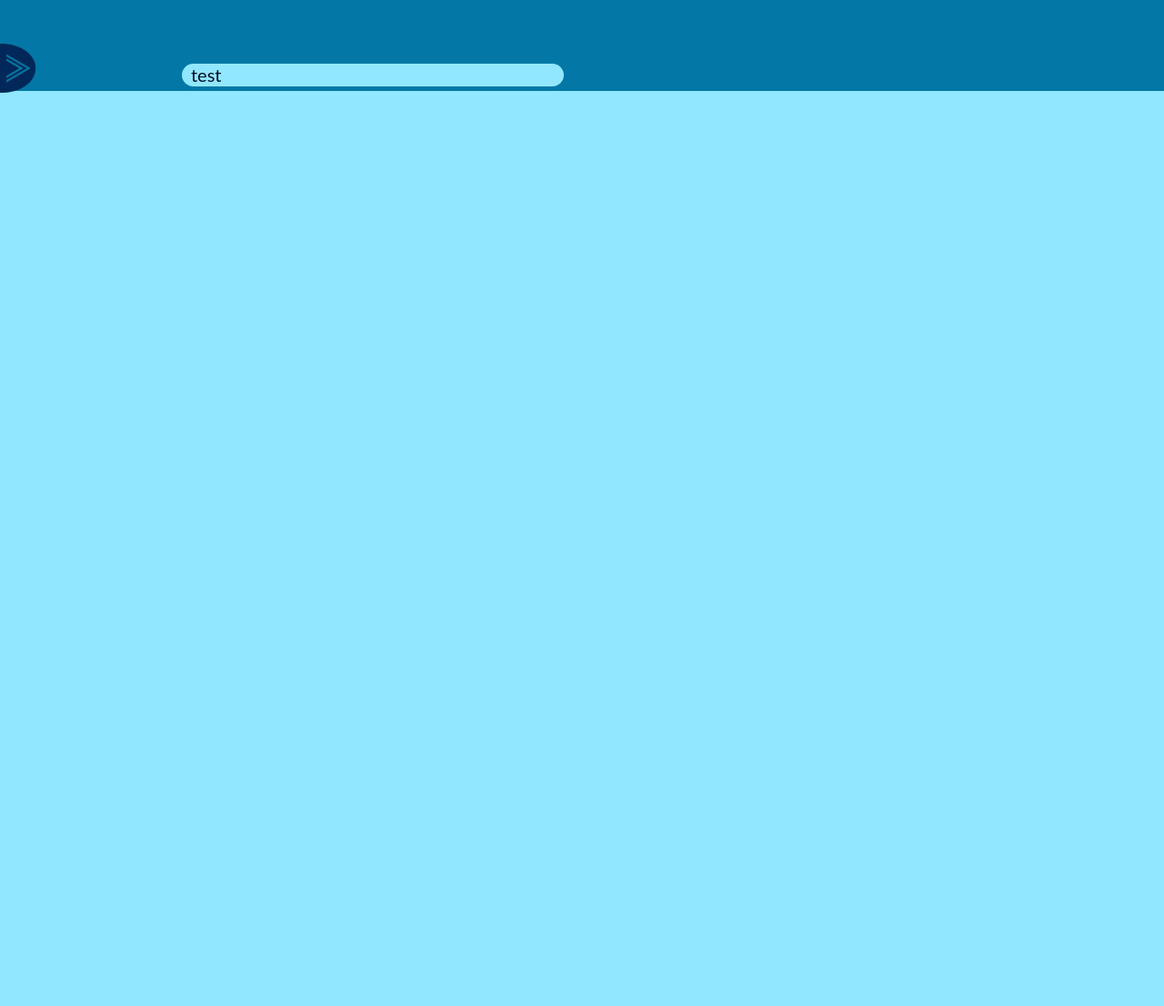
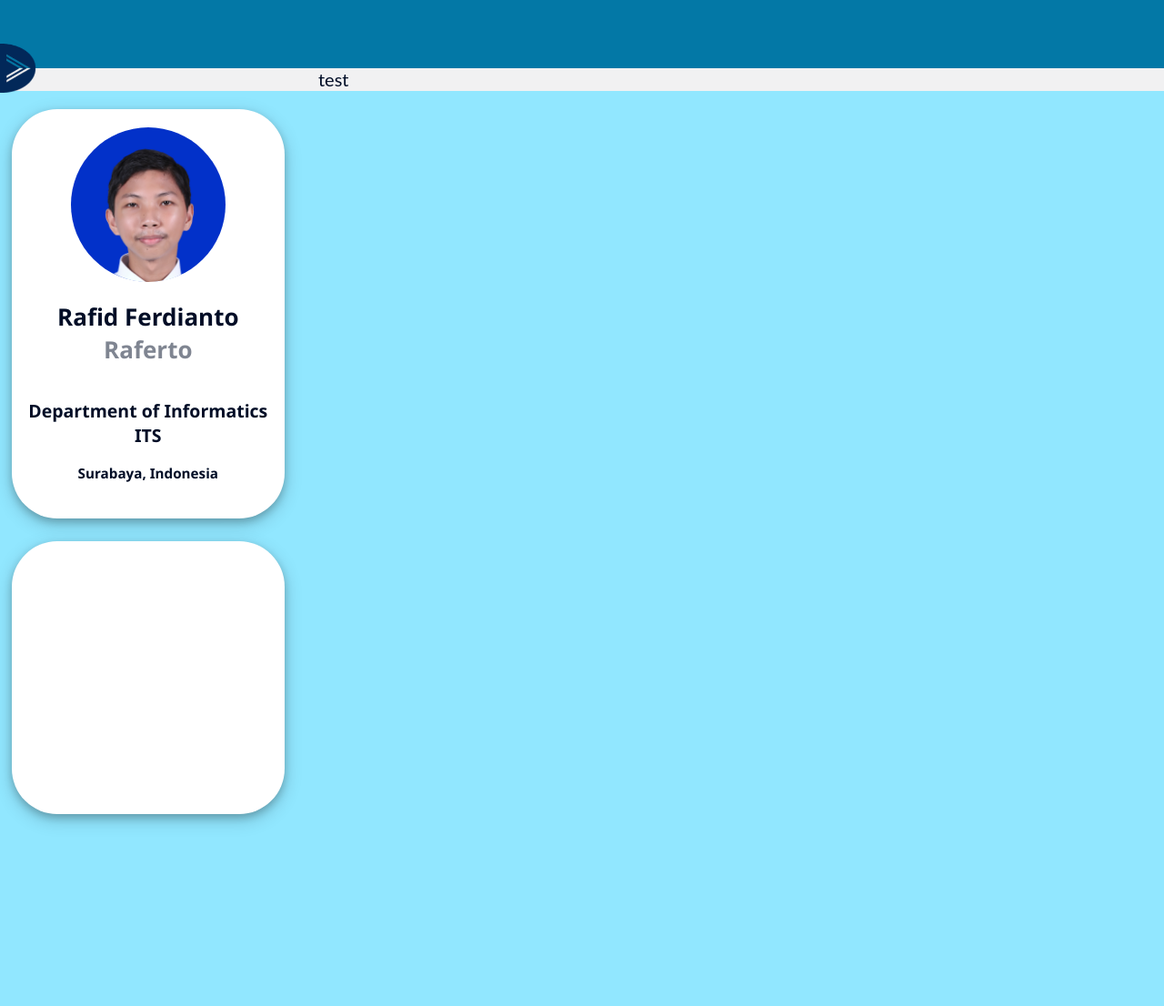
Before and after one commit to Raferto/Raferto.github.io, a PHP site: page /profile.html in a window 1280 px wide. Shown: the top 1106 px of the page at 91% size. After the commit the page ends 907 px from the top, so only its background shows below. Run offline with PHP 8.4, Linux system fonts and the light colour scheme.

Commit message:
add p-leftbox 1

```diff
--- a/quiz1/CSS/style.css
+++ b/quiz1/CSS/style.css
@@ -71,16 +71,35 @@
 }
 
 .tab {
-  background-color: var(--bgcolor-3);
+  background-color: var(--txtcolor-2);
   color: var(--txtcolor-1);
   position: fixed;
-  top: 70px;
-  left: 200px;
+  top: 75px;
+  padding-left: 350px;
   font-size: 20px;
   height: 25px;
-  width: 400px;
-  border-radius: 25px;
-  padding: 0 10px 0 10px;
+  width: 100%;
   transition: 0.2s;
   z-index: 9;
 }
+
+/* The Page */
+#article {
+  margin: 120px 1% 0 1%;
+}
+
+.leftBox {
+  width: 300px;
+  background-color: white;
+  box-shadow: 0 4px 8px 0 rgba(0, 0, 0, 0.2), 0 6px 20px 0 rgba(0, 0, 0, 0.19);
+  font-family: 'Segoe UI';
+  font-size: 13px;
+  text-align: center;
+  border-radius: 50px;
+  margin: 0 0 25px 0;
+}
+
+.leftBox h1,h2,h3 {
+  margin: 0;
+  color: var(--txtcolor-1);
+}
--- a/quiz1/JS/script.js
+++ b/quiz1/JS/script.js
@@ -1,10 +1,10 @@
 function scrollFunction() {
     if (document.body.scrollTop > 50 || document.documentElement.scrollTop > 50) {
       document.getElementById("header").style.height = "35px";
-      document.getElementById("mytab").style.top = "5px";
+      document.getElementById("mytab").style.top = "10px";
     }
     else {
       document.getElementById("header").style.height = "100px";
-      document.getElementById("mytab").style.top = "70px";
+      document.getElementById("mytab").style.top = "75px";
     }
   }
--- a/quiz1/profile.html
+++ b/quiz1/profile.html
@@ -26,12 +26,27 @@
                 test
             </div>
         </div>
-        <!-- <img src="CSS/img/mypic.png" style="width: 170px; height: auto; z-index: 9;"> -->
+
+        <div id="article">
+            <div class="leftBox" style="height: 450px;">
+                <img src="CSS/img/mypic.png" style="width: 170px; margin: 20px 0 20px; border-radius: 50%;">
+                <h1>Rafid Ferdianto</h1>
+                <h1 style="opacity: 0.5;"> Raferto </h1><br><br>
+                <h2>Department of Informatics <br> ITS</h2><br>
+                <h3>Surabaya, Indonesia</h3>
+            </div>
+
+            <div class="leftBox" style="height: 300px;">
+
+            </div>
+        </div>
 
 
 
 
-        <div style="margin-top:200px;padding:15px 15px 2500px;font-size:30px"></div>
+
+
+        <!-- <div style="margin-top:200px;padding:15px 15px 2500px;font-size:30px"></div> -->
     </body>
 
 </html>
```
Also changed, not shown: quiz1/CSS/img/mypic.png.
